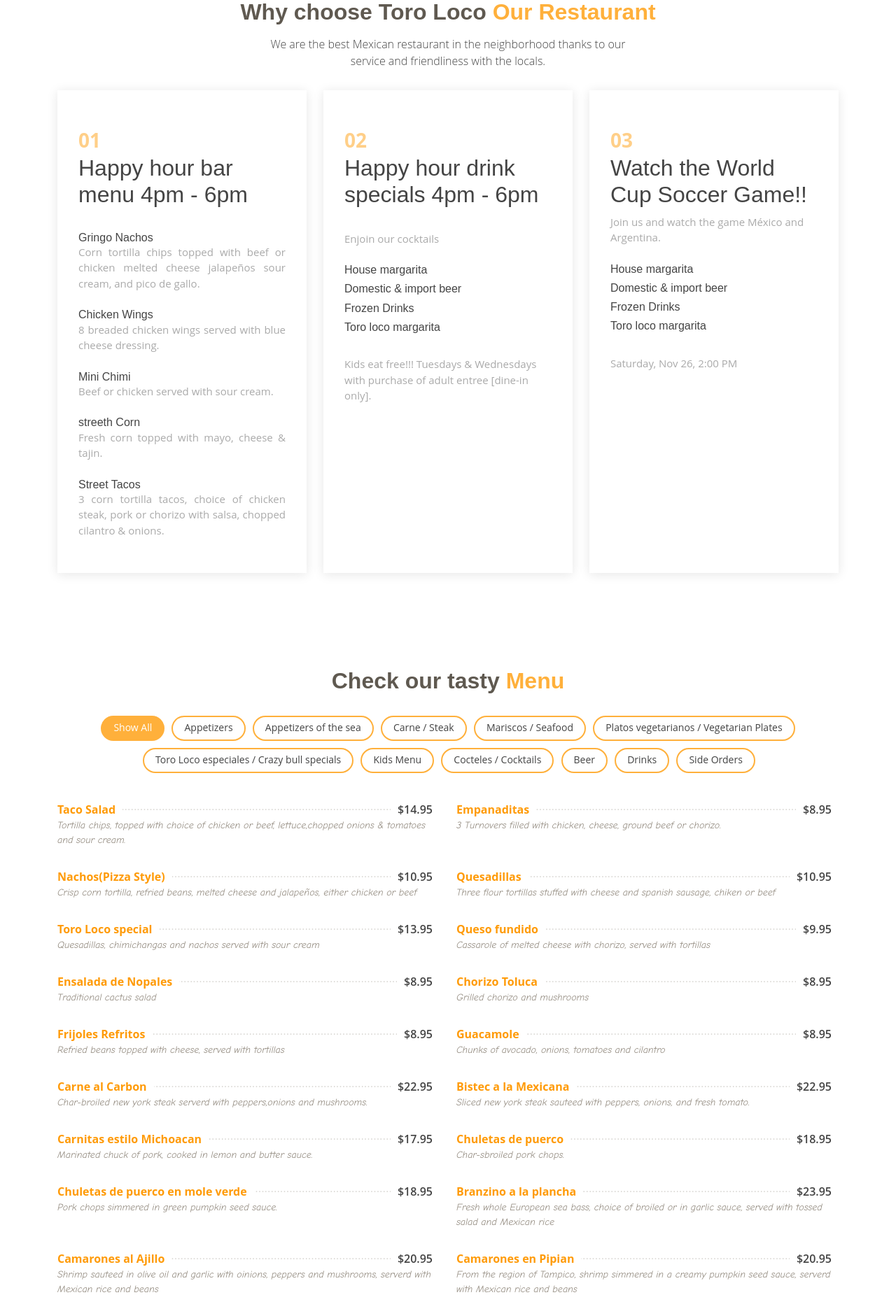
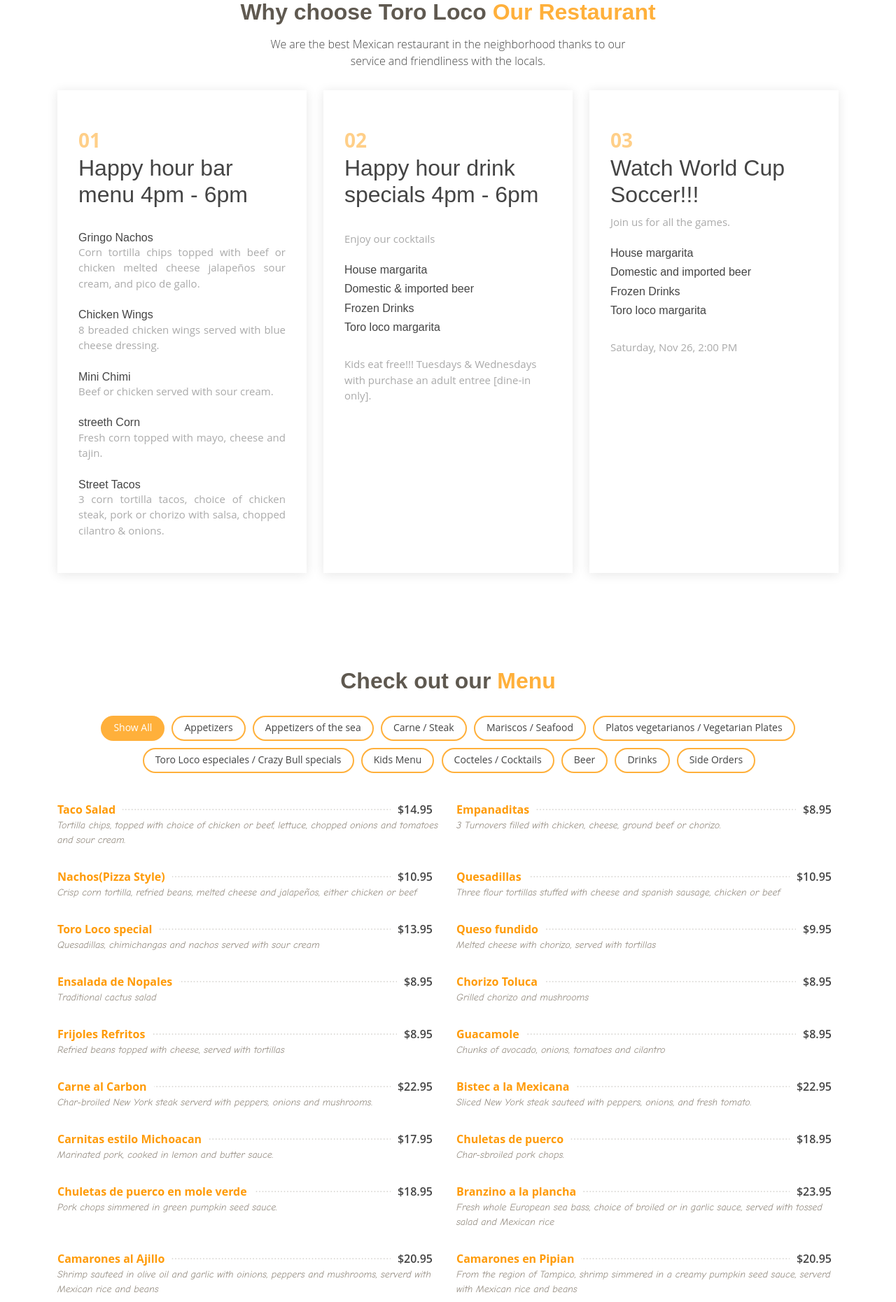
Before and after one commit to JMartinRutgers/toroloco, a Flask app: page / in a window 1280 px wide. Shown: the part 1505-3366 px from the top of the page at 70% size. Run offline with Flask 2, Linux system fonts and the light colour scheme; some libraries are stand-ins or nearby versions.

Commit message:
Add files via upload

```diff
--- a/templates/index.html
+++ b/templates/index.html
@@ -47,7 +47,7 @@
     <section id="topbar" class="d-flex align-items-center fixed-top topbar-transparent">
         <div class="container-fluid container-xl d-flex align-items-left justify-content-left justify-content-lg-start">
             <i class="bi bi-phone d-flex align-items-center"><span>(973) 761-1515</span></i>
-            <i class="bi bi-clock ms-4 d-none d-lg-flex align-items-center"><span>Mon-Sun: 11:00 AM - 23:00 PM</span></i>
+            <i class="bi bi-clock ms-4 d-none d-lg-flex align-items-center"><span>Mon-Sun: 11:00 AM - 11:00 PM</span></i>
         </div>
     </section>
 
@@ -226,7 +226,7 @@
                             <p align="justify">Beef or chicken served with sour cream.</p>
                             <br>
                             <h6 style="margin-bottom: 0">streeth Corn</h6>
-                            <p align="justify">Fresh corn topped with mayo, cheese & tajin.</p>
+                            <p align="justify">Fresh corn topped with mayo, cheese and tajin.</p>
                             <br>
                             <h6 style="margin-bottom: 0">Street Tacos</h6>
                             <p align="justify">3 corn tortilla tacos, choice of chicken steak, pork or chorizo with salsa, chopped cilantro & onions.</p>
@@ -238,14 +238,14 @@
                             <span>02</span>
                             <h2>Happy hour drink specials 4pm - 6pm</h2>
                             <br>
-                            <p style="margin-bottom: 0">Enjoin our cocktails</p>
+                            <p style="margin-bottom: 0">Enjoy our cocktails</p>
                             <br>
                             <h6 align="justify">House margarita</h6>
-                            <h6 align="justify">Domestic & import beer</h6>
+                            <h6 align="justify">Domestic & imported beer</h6>
                             <h6 align="justify">Frozen Drinks</h6>
                             <h6 align="justify">Toro loco margarita</h6>
                             <br>
-                            <p>Kids eat free!!! Tuesdays & Wednesdays with purchase of adult entree [dine-in only].</p>
+                            <p>Kids eat free!!! Tuesdays & Wednesdays with purchase an adult entree [dine-in only].</p>
 
                         </div>
                     </div>
@@ -253,11 +253,11 @@
                     <div class="col-lg-4 mt-4 mt-lg-0">
                         <div class="box">
                             <span>03</span>
-                            <h2>Watch the World Cup Soccer Game!!</h2>
-                            <p>Join us and watch the game México and Argentina.</p>
+                            <h2>Watch World Cup Soccer!!!</h2>
+                            <p>Join us for all the games.</p>
                             <br>
                             <h6 align="justify">House margarita</h6>
-                            <h6 align="justify">Domestic & import beer</h6>
+                            <h6 align="justify">Domestic and imported beer</h6>
                             <h6 align="justify">Frozen Drinks</h6>
                             <h6 align="justify">Toro loco margarita</h6>
                             <br>
@@ -277,7 +277,7 @@
             <div class="container">
 
                 <div class="section-title">
-                    <h2>Check our tasty <span>Menu</span></h2>
+                    <h2>Check out our <span>Menu</span></h2>
                 </div>
 
                 <div class="row">
@@ -290,7 +290,7 @@
                             <li data-filter=".filter-mariscos">Mariscos / Seafood</li>
                             <li data-filter=".filter-vegetarian">Platos vegetarianos / Vegetarian Plates</li>
                             <br>
-                            <li data-filter=".filter-especiales">Toro Loco especiales / Crazy bull specials</li>
+                            <li data-filter=".filter-especiales">Toro Loco especiales / Crazy Bull specials</li>
                             <li data-filter=".filter-kids">Kids Menu</li>
                             <li data-filter=".filter-cocteles">Cocteles / Cocktails</li>
                             <li data-filter=".filter-beers">Beer</li>
@@ -307,7 +307,7 @@
                             <a href="#">Taco Salad</a><span>$14.95</span>
                         </div>
                         <div class="menu-ingredients">
-                            Tortilla chips, topped with choice of chicken or beef, lettuce,chopped onions & tomatoes and sour cream.
+                            Tortilla chips, topped with choice of chicken or beef, lettuce, chopped onions and tomatoes and sour cream.
                         </div>
                     </div>
                     <!------------------ APPETIZERS SECTION  ----------------------->
@@ -334,7 +334,7 @@
                             <a href="#">Quesadillas</a><span>$10.95</span>
                         </div>
                         <div class="menu-ingredients">
-                            Three flour tortillas stuffed with cheese and spanish sausage, chiken or beef
+                            Three flour tortillas stuffed with cheese and spanish sausage, chicken or beef
                         </div>
                     </div>
 
@@ -352,7 +352,7 @@
                             <a href="#">Queso fundido</a><span>$9.95</span>
                         </div>
                         <div class="menu-ingredients">
-                            Cassarole of melted cheese with chorizo, served with tortillas
+                            Melted cheese with chorizo, served with tortillas
                         </div>
                     </div>
 
@@ -401,7 +401,7 @@
                             <a href="#">Carne al Carbon</a><span>$22.95</span>
                         </div>
                         <div class="menu-ingredients">
-                            Char-broiled new york steak serverd with peppers,onions and mushrooms.
+                            Char-broiled New York steak serverd with peppers, onions and mushrooms.
                         </div>
                     </div>
 
@@ -410,7 +410,7 @@
                             <a href="#">Bistec a la Mexicana </a><span>$22.95</span>
                         </div>
                         <div class="menu-ingredients">
-                            Sliced new york steak sauteed with peppers, onions, and fresh tomato.
+                            Sliced New York steak sauteed with peppers, onions, and fresh tomato.
                         </div>
                     </div>
 
@@ -419,7 +419,7 @@
                             <a href="#">Carnitas estilo Michoacan </a><span>$17.95</span>
                         </div>
                         <div class="menu-ingredients">
-                            Marinated chuck of pork, cooked in lemon and butter sauce.
+                            Marinated pork, cooked in lemon and butter sauce.
                         </div>
                     </div>
 
@@ -676,7 +676,7 @@
                             <a href="#">Chiles rellenos, enchilada de queso, burrito de frijol</a><span>$14.95</span>
                         </div>
                         <div class="menu-ingredients">
-                            Cheese stuffed chili, cheese enchilada, bean burrito
+                            Cheese stuffed chili, cheese enchilada, bean burrito.
                         </div>
                     </div>
 
@@ -883,7 +883,7 @@
                             <a href="#">Iced tea</a><span></span>
                         </div>
                         <div class="menu-ingredients">
-                            sweetened or Unsweetened / Rasberry Iced tea
+                            Sweetened or Unsweetened / Rasberry Iced tea
                         </div>
                     </div>
 
```
